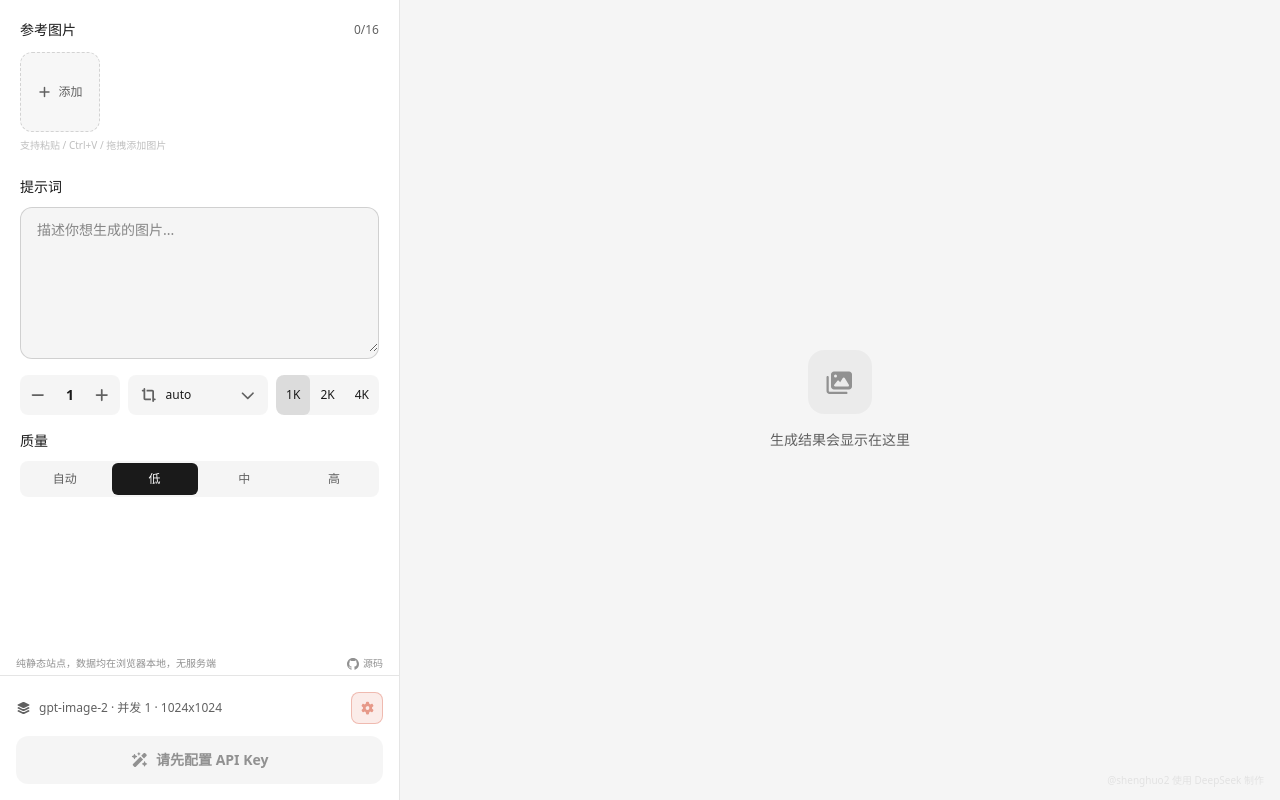
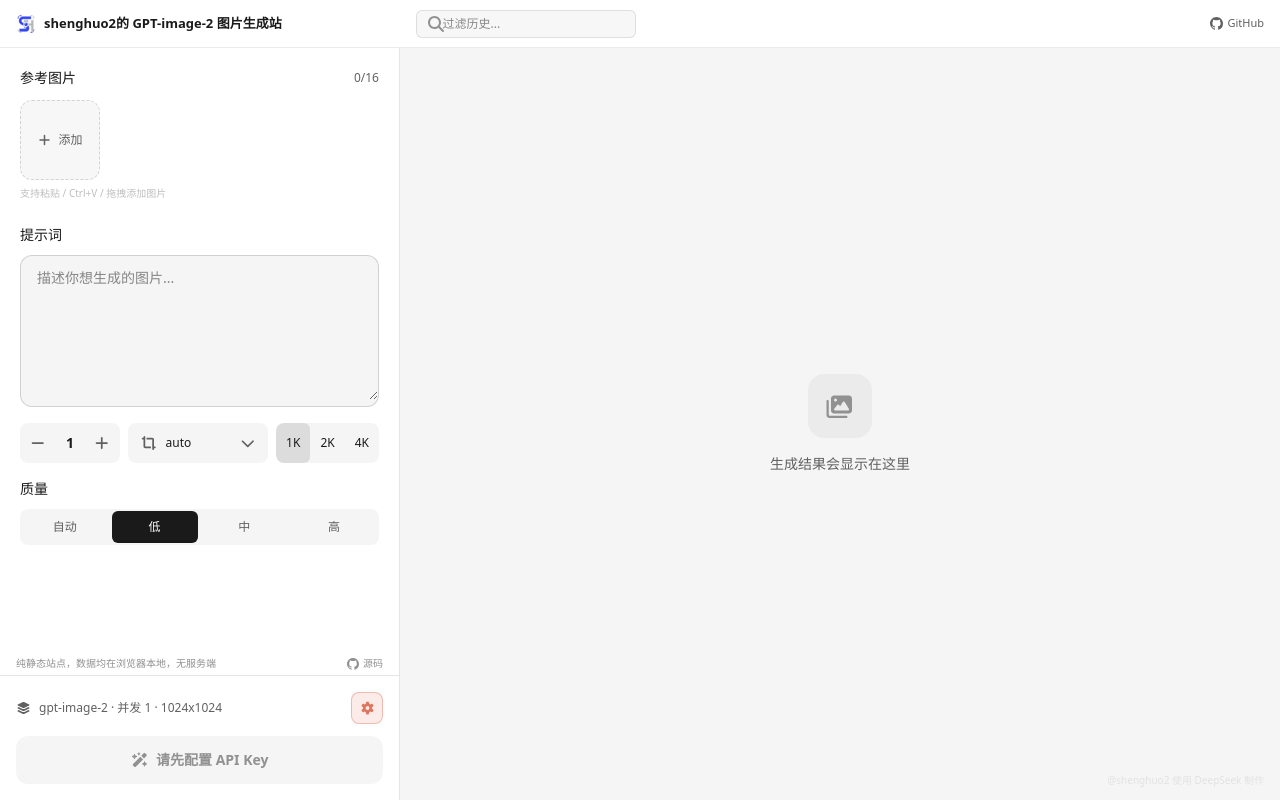
Before and after one commit to shenghuo2/gpt-image-2-generator-standalone, a Next.js app: page / in a window 1280 px wide. Built offline with nearby package versions, Linux system fonts and the light colour scheme.

Commit message:
feat: 顶部导航栏与历史提示词实时过滤
导航栏布局：左侧 logo+站点名，中间搜索框，右侧 GitHub 入口。
搜索过滤 visibleHistory 卡片，支持 Escape 清除，移动端自适应宽度。

```diff
--- a/src/components/ImageGenerator.tsx
+++ b/src/components/ImageGenerator.tsx
@@ -11,6 +11,7 @@ import {
   faKey,
   faMinus,
   faPlus,
+  faSearch,
   faWandMagicSparkles,
   faXmark,
   faLayerGroup,
@@ -57,6 +58,7 @@ function timestamp() {
   return new Date().getTime()
 }
 
+
 const PROMPT_HISTORY_KEY = 'gpt-image-prompt-history'
 const MAX_PROMPTS = 50
 
@@ -99,6 +101,7 @@ export function ImageGenerator() {
   const [draftApiKey, setDraftApiKey] = useState('')
   const [draftBaseUrl, setDraftBaseUrl] = useState('')
   const [showKey, setShowKey] = useState(false)
+  const [searchQuery, setSearchQuery] = useState('')
   const [maxStorageMB, setMaxStorageMB] = useState(500)
   const [draftMaxStorageMB, setDraftMaxStorageMB] = useState(500)
   const [storageUsage, setStorageUsage] = useState(0)
@@ -193,9 +196,12 @@ export function ImageGenerator() {
 
   // Hide prompt-only history cards that have a running job (avoid duplicate display)
   const visibleHistory = useMemo(() => {
+    const q = searchQuery.trim().toLowerCase()
     const activeBatchIds = new Set(jobs.map(j => j.id.split(':')[0]))
-    return history.filter(item => item.images.length > 0 || !activeBatchIds.has(item.id))
-  }, [history, jobs])
+    let items = history.filter(item => item.images.length > 0 || !activeBatchIds.has(item.id))
+    if (q) items = items.filter(item => item.prompt.toLowerCase().includes(q))
+    return items
+  }, [history, jobs, searchQuery])
 
   const updateJob = (id: string, patch: Partial<ImageJob>) => {
     setJobs((items) => items.map((item) => item.id === id ? { ...item, ...patch } : item))
@@ -346,9 +352,43 @@ export function ImageGenerator() {
     : autoOptions.find((option) => option.value === ratio)?.title || ratio
 
   return (
+    <div className="flex flex-col h-screen">
+      {/* Top navigation */}
+      <nav className="flex h-12 shrink-0 items-center border-b" style={{ background: '#fff', borderColor: 'rgb(0 0 0 / 0.08)' }}>
+        <div className="flex items-center gap-2 shrink-0 px-3 lg:w-[400px] lg:px-4">
+          <img src="./logo.png" alt="" className="h-5 w-5 rounded" />
+          <span className="text-[13px] font-semibold truncate" style={{ color: '#1a1a1a' }}>shenghuo2的 GPT-image-2 图片生成站</span>
+        </div>
+        <div className="flex-1 flex items-center min-w-0 gap-2 px-3 lg:px-4">
+          <div className="relative w-[120px] lg:w-[220px]">
+            <FontAwesomeIcon icon={faSearch} className="absolute left-2.5 top-1/2 h-3 w-3 -translate-y-1/2 pointer-events-none" style={{ color: '#919191' }} />
+            <input
+              value={searchQuery}
+              onChange={(e) => setSearchQuery(e.target.value)}
+              onKeyDown={(e) => { if (e.key === 'Escape') setSearchQuery('') }}
+              placeholder="过滤历史..."
+              className="w-full h-7 rounded-md border text-xs outline-none transition-colors focus:border-[#346aea]"
+              style={{ background: 'rgb(0 0 0 / 0.03)', borderColor: 'rgb(0 0 0 / 0.1)', color: '#1a1a1a', paddingLeft: '1.6rem', paddingRight: '1.75rem' }}
+            />
+            {searchQuery && (
+              <button
+                onClick={() => setSearchQuery('')}
+                className="absolute right-1 top-1/2 flex h-5 w-5 -translate-y-1/2 items-center justify-center rounded-full hover:bg-black/10"
+              >
+                <FontAwesomeIcon icon={faXmark} className="h-2.5 w-2.5" style={{ color: '#919191' }} />
+              </button>
+            )}
+          </div>
+          <a href="https://github.com/shenghuo2/gpt-image-2-generator-standalone" target="_blank" rel="noopener noreferrer" className="flex items-center gap-1 text-[11px] hover:underline shrink-0 ml-auto" style={{ color: '#616161' }}>
+            <svg width="13" height="13" viewBox="0 0 16 16" fill="currentColor"><path d="M8 0C3.58 0 0 3.58 0 8c0 3.54 2.29 6.53 5.47 7.59.4.07.55-.17.55-.38 0-.19-.01-.82-.01-1.49-2.01.37-2.53-.49-2.69-.94-.09-.23-.48-.94-.82-1.13-.28-.15-.68-.52-.01-.53.63-.01 1.08.58 1.23.82.72 1.21 1.87.87 2.33.66.07-.52.28-.87.51-1.07-1.78-.2-3.64-.89-3.64-3.95 0-.87.31-1.59.82-2.15-.08-.2-.36-1.02.08-2.12 0 0 .67-.21 2.2.82.64-.18 1.32-.27 2-.27.68 0 1.36.09 2 .27 1.53-1.04 2.2-.82 2.2-.82.44 1.1.16 1.92.08 2.12.51.56.82 1.27.82 2.15 0 3.07-1.87 3.75-3.65 3.95.29.25.54.73.54 1.48 0 1.07-.01 1.93-.01 2.2 0 .21.15.46.55.38A8.013 8.013 0 0016 8c0-4.42-3.58-8-8-8z"/></svg>
+            <span className="hidden lg:inline">GitHub</span>
+          </a>
+        </div>
+      </nav>
+
       <div
-      className="flex min-h-screen flex-col lg:flex-row lg:h-screen lg:overflow-hidden"
-      style={{ background: '#f5f5f5' }}
+        className="flex flex-col lg:flex-row lg:overflow-hidden"
+        style={{ flex: 1, minHeight: 0, overflow: 'hidden', background: '#f5f5f5' }}
         onDragOver={(event) => { event.preventDefault(); setIsDragging(true) }}
         onDragLeave={() => setIsDragging(false)}
         onDrop={(event) => { event.preventDefault(); setIsDragging(false); addFiles(event.dataTransfer.files) }}
@@ -662,6 +702,7 @@ export function ImageGenerator() {
         </div>
       )}
       </div>
+    </div>
   )
 }
 
```
Also changed, not shown: public/tailwind.css. Lines whose indentation alone changed are shown as unchanged.
